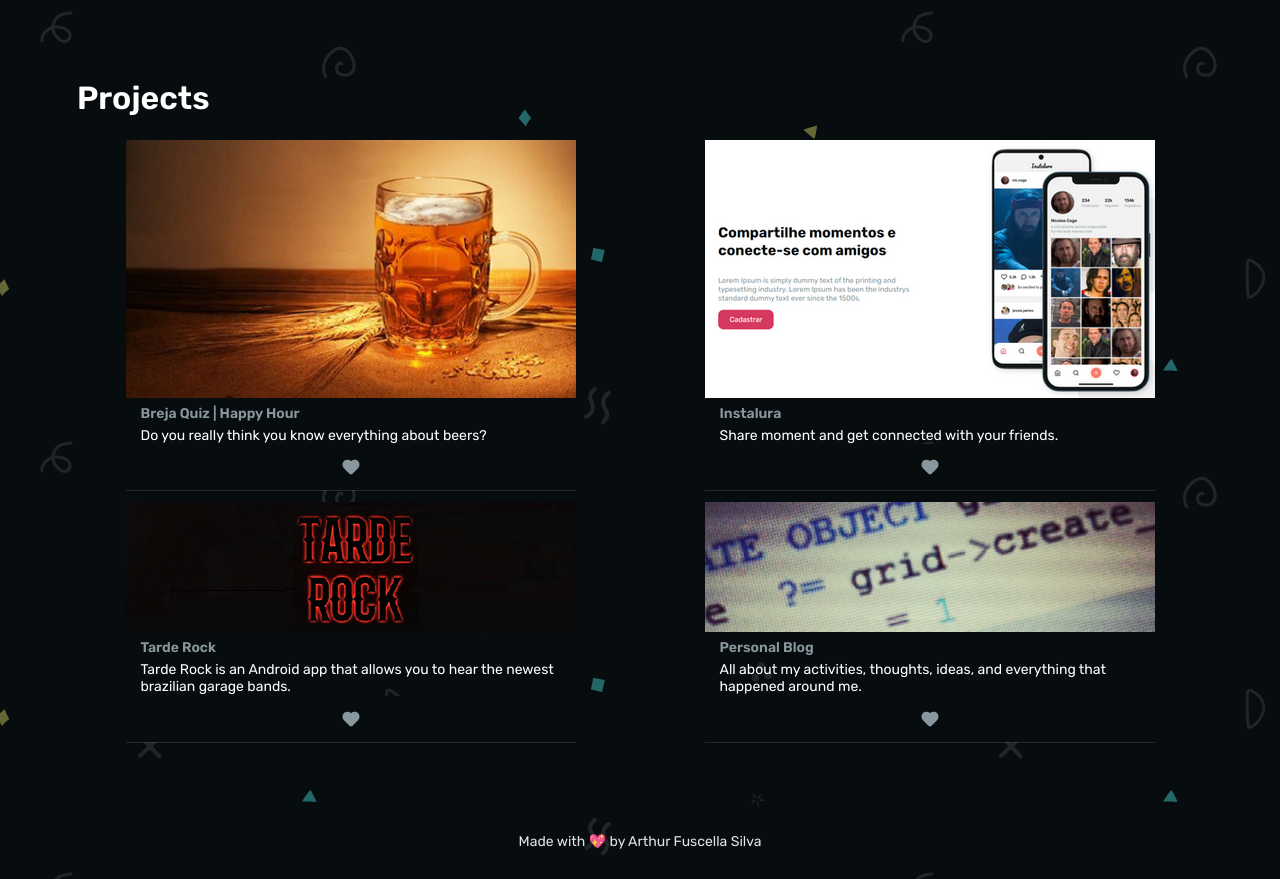
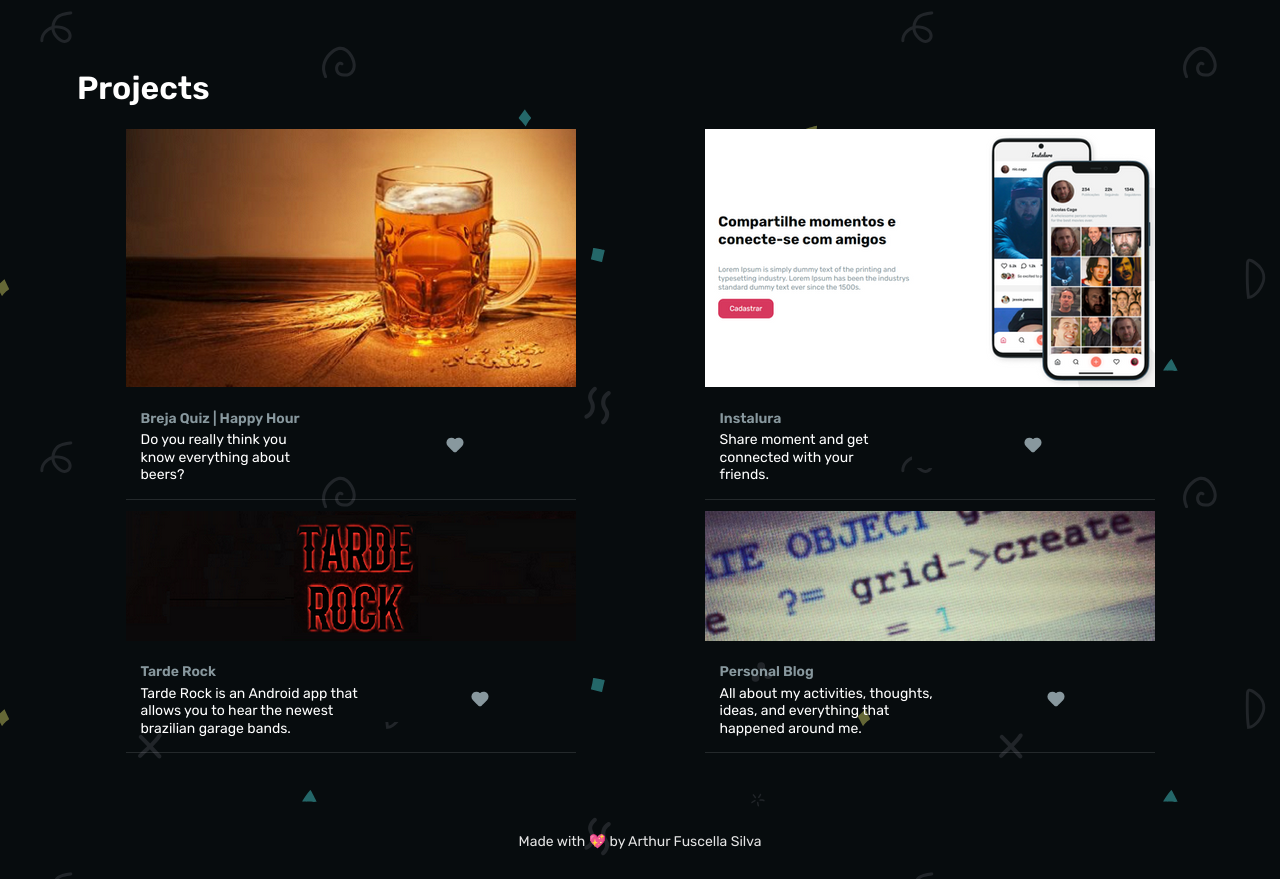
Before and after one commit to afuscella/react-portfolio, a Next.js app: page / in a window 1280 px wide. Shown: the part 980-1859 px from the top of the page. Built offline with nearby package versions, Linux system fonts and the light colour scheme.

Commit message:
feat(css): adjust card to display text and heart icon vertically

```diff
--- a/src/components/commons/Card/index.tsx
+++ b/src/components/commons/Card/index.tsx
@@ -4,6 +4,7 @@ import { Text } from '@/components/foundation/Text';
 import { Heart } from '@/components/animations/Heart';
 
 import { CardWrapper } from './styles';
+
 interface ICard {
   title: string;
   description: string;
@@ -17,9 +18,11 @@ export function Card({
   return (
     <CardWrapper.Card>
 
-      <a href={uri} target="_blank">
-        <img src={image} />
+      <a href={uri} target="_blank" rel="noreferrer">
+        <img src={image} alt="the project snapshot" />
+      </a>
 
+      <div>
         <article>
           <Text
             variant="paragraph2"
@@ -36,11 +39,10 @@ export function Card({
           >
             {description}
           </Text>
+        </article>
 
-        </article>
-      </a>
-
-      <Heart />
+        <Heart />
+      </div>
 
     </CardWrapper.Card>
   );
--- a/src/components/commons/Card/styles.ts
+++ b/src/components/commons/Card/styles.ts
@@ -32,12 +32,17 @@ export const CardWrapper = {
       }
     }
 
+    div {
+      display: flex;
+      flex-direction: row;
+      justify-content: space-between;
+      align-items: center;
+
       article {
         display: flex;
         flex-direction: column;
         flex-wrap: wrap;
-      padding-left: 15px;
-      padding-right: 15px;
+        padding: 15px;
       }
 
       img {
@@ -56,5 +61,6 @@ export const CardWrapper = {
             `,
   })}
       }
+    }
   `,
 };
```
Lines whose indentation alone changed are shown as unchanged.
